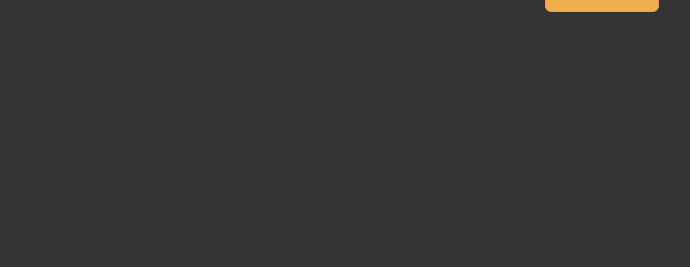
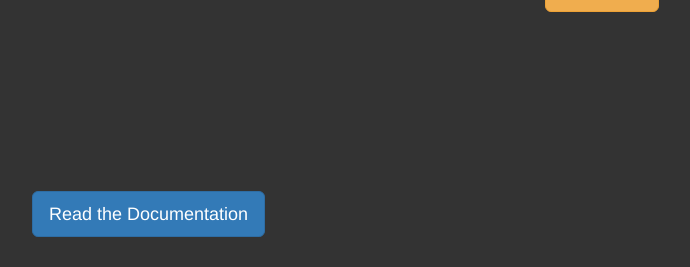
Before and after one commit to MajkElo97/Caffe_Wifi_website-Flask-SQLite, a Flask app: page / in a window 1280 px wide. Shown: the part 533-800 px from the top of the page, without its empty margins (38-728 px from the left). Run offline with Flask 2, Linux system fonts and the light colour scheme; some libraries are stand-ins or nearby versions.

Commit message:
Added API documentation in Postman

```diff
--- a/templates/index.html
+++ b/templates/index.html
@@ -15,6 +15,13 @@
         <p>You've found the right place! Checkout my collection of cafes with data on power socket availability, wifi
             speed and coffee quality.</p>
         <a class="btn btn-warning btn-lg" href="{{url_for('cafes')}}" role="button">Show Me!</a>
+    </div><br>
+
+</div>
+
+<div class="navbar navbar-dark navbar-fixed-bottom">
+    <div class="container">
+         <p><a class="mrg-button btn btn-primary btn-lg" href="https://documenter.getpostman.com/view/25178492/2s8Z72VBvP">Read the Documentation</a></p>
     </div>
 </div>
 
```
Also changed, not shown: main.py (+0 -12 lines), instance/cafes.db.
